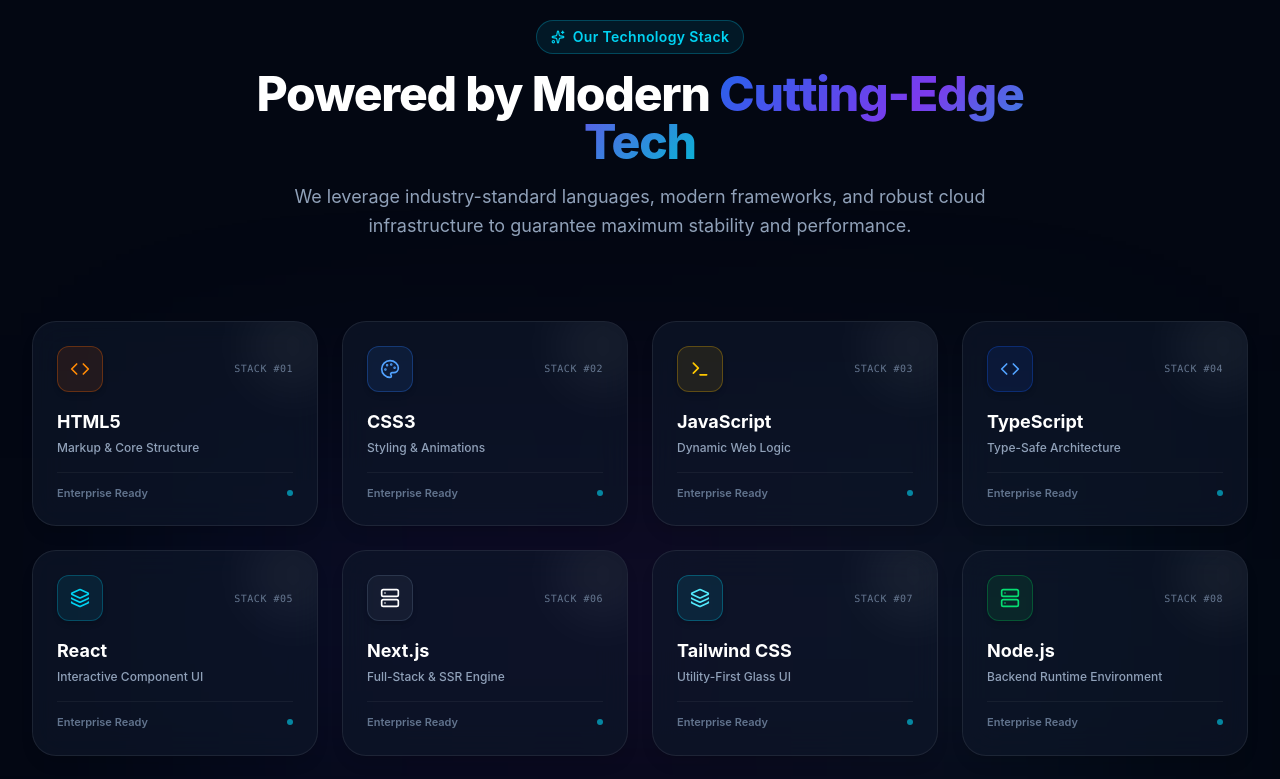
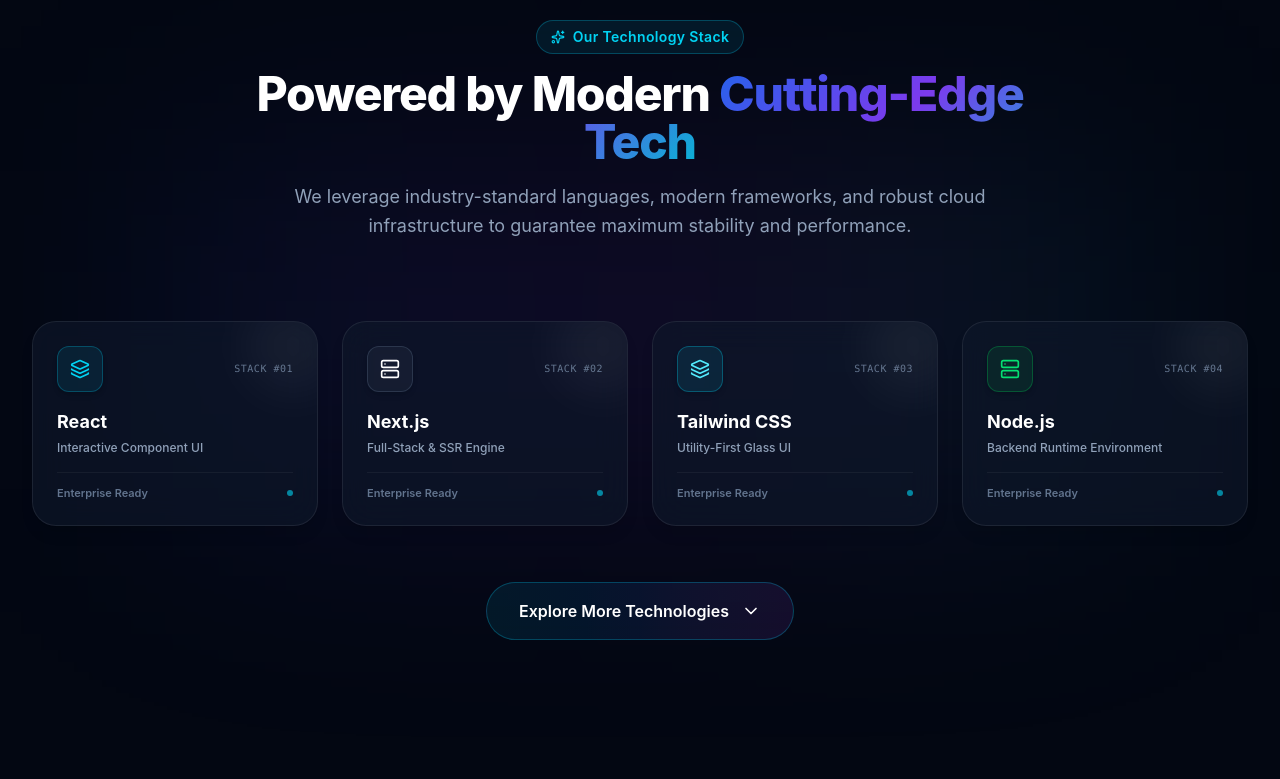
Before and after one commit to SparkTech404/SparkTech404.github.io, a Next.js app: page / in a window 1280 px wide. Shown: the part 3732-4511 px from the top of the page. Built offline with nearby package versions, Linux system fonts and the light colour scheme.

Commit message:
Fixed Tech Layout

```diff
--- a/src/components/technologies/TechnologiesSection.tsx
+++ b/src/components/technologies/TechnologiesSection.tsx
@@ -1,38 +1,20 @@
 "use client";
 
-import React from "react";
-import { motion } from "framer-motion";
-import { Sparkles, Code, Layers, Server, Database, GitBranch, Terminal } from "lucide-react";
+import React, { useState } from "react";
+import { motion, AnimatePresence } from "framer-motion";
+import {
+  Sparkles,
+  Code,
+  Layers,
+  Server,
+  Database,
+  GitBranch,
+  Terminal,
+  ChevronDown,
+} from "lucide-react";
 
 const technologies = [
-  {
-    name: "HTML5",
-    category: "Markup & Core Structure",
-    icon: Code,
-    badgeColor: "bg-orange-500/10 text-orange-400 border-orange-500/30",
-    borderGlow: "hover:border-orange-500/50 hover:shadow-orange-500/20",
-  },
-  {
-    name: "CSS3",
-    category: "Styling & Animations",
-    icon: PaletteIcon,
-    badgeColor: "bg-blue-500/10 text-blue-400 border-blue-500/30",
-    borderGlow: "hover:border-blue-500/50 hover:shadow-blue-500/20",
-  },
-  {
-    name: "JavaScript",
-    category: "Dynamic Web Logic",
-    icon: Terminal,
-    badgeColor: "bg-yellow-500/10 text-yellow-400 border-yellow-500/30",
-    borderGlow: "hover:border-yellow-500/50 hover:shadow-yellow-500/20",
-  },
-  {
-    name: "TypeScript",
-    category: "Type-Safe Architecture",
-    icon: Code,
-    badgeColor: "bg-blue-600/10 text-blue-400 border-blue-600/30",
-    borderGlow: "hover:border-blue-600/50 hover:shadow-blue-600/20",
-  },
+
   {
     name: "React",
     category: "Interactive Component UI",
@@ -76,11 +58,46 @@
     borderGlow: "hover:border-emerald-500/50 hover:shadow-emerald-500/20",
   },
   {
+    name: "SupaBase",
+    category: "NoSQL Cloud Database",
+    icon: Database,
+    badgeColor: "bg-darkorchid-500/10 text-darkorchid-400 border-darkorchid-500/30",
+    borderGlow: "hover:border-emerald-500/50 hover:shadow-emerald-500/20",
+  },
+  {
     name: "Firebase",
     category: "Realtime Cloud & Auth",
     icon: Database,
     badgeColor: "bg-amber-500/10 text-amber-400 border-amber-500/30",
     borderGlow: "hover:border-amber-500/50 hover:shadow-amber-500/20",
+  },
+  {
+    name: "HTML5",
+    category: "Markup & Core Structure",
+    icon: Code,
+    badgeColor: "bg-orange-500/10 text-orange-400 border-orange-500/30",
+    borderGlow: "hover:border-orange-500/50 hover:shadow-orange-500/20",
+  },
+  {
+    name: "CSS3",
+    category: "Styling & Animations",
+    icon: PaletteIcon,
+    badgeColor: "bg-blue-500/10 text-blue-400 border-blue-500/30",
+    borderGlow: "hover:border-blue-500/50 hover:shadow-blue-500/20",
+  },
+  {
+    name: "JavaScript",
+    category: "Dynamic Web Logic",
+    icon: Terminal,
+    badgeColor: "bg-yellow-500/10 text-yellow-400 border-yellow-500/30",
+    borderGlow: "hover:border-yellow-500/50 hover:shadow-yellow-500/20",
+  },
+  {
+    name: "TypeScript",
+    category: "Type-Safe Architecture",
+    icon: Code,
+    badgeColor: "bg-blue-600/10 text-blue-400 border-blue-600/30",
+    borderGlow: "hover:border-blue-600/50 hover:shadow-blue-600/20",
   },
   {
     name: "Git",
@@ -100,24 +117,40 @@
 
 function PaletteIcon({ className }: { className?: string }) {
   return (
-    <svg className={className} viewBox="0 0 24 24" fill="none" stroke="currentColor" strokeWidth="2" strokeLinecap="round" strokeLinejoin="round">
-      <circle cx="13.5" cy="6.5" r=".5" fill="currentColor"/>
-      <circle cx="17.5" cy="10.5" r=".5" fill="currentColor"/>
-      <circle cx="8.5" cy="7.5" r=".5" fill="currentColor"/>
-      <circle cx="6.5" cy="12.5" r=".5" fill="currentColor"/>
-      <path d="M12 2C6.5 2 2 6.5 2 12s4.5 10 10 10c.926 0 1.648-.746 1.648-1.688 0-.437-.18-.835-.437-1.125-.29-.289-.438-.652-.438-1.125a1.64 1.64 0 0 1 1.668-1.668h1.996c3.051 0 5.555-2.503 5.555-5.554C21.965 6.012 17.461 2 12 2z"/>
+    <svg
+      className={className}
+      viewBox="0 0 24 24"
+      fill="none"
+      stroke="currentColor"
+      strokeWidth="2"
+      strokeLinecap="round"
+      strokeLinejoin="round"
+    >
+      <circle cx="13.5" cy="6.5" r=".5" fill="currentColor" />
+      <circle cx="17.5" cy="10.5" r=".5" fill="currentColor" />
+      <circle cx="8.5" cy="7.5" r=".5" fill="currentColor" />
+      <circle cx="6.5" cy="12.5" r=".5" fill="currentColor" />
+      <path d="M12 2C6.5 2 2 6.5 2 12s4.5 10 10 10c.926 0 1.648-.746 1.648-1.688 0-.437-.18-.835-.437-1.125-.29-.289-.438-.652-.438-1.125a1.64 1.64 0 0 1 1.668-1.668h1.996c3.051 0 5.555-2.503 5.555-5.554C21.965 6.012 17.461 2 12 2z" />
     </svg>
   );
 }
 
 export function TechnologiesSection() {
+  const [expanded, setExpanded] = useState(false);
+
+  const visibleTechnologies = expanded
+    ? technologies
+    : technologies.slice(0, 4);
+
   return (
-    <section id="technologies" className="relative py-20 sm:py-28 overflow-hidden">
+    <section
+      id="technologies"
+      className="relative py-20 sm:py-28 overflow-hidden"
+    >
       {/* Ambient Lighting */}
       <div className="absolute top-1/2 left-1/2 -translate-x-1/2 -translate-y-1/2 w-3/4 h-80 bg-gradient-to-r from-blue-600/10 via-purple-600/10 to-cyan-500/10 blur-[130px] pointer-events-none" />
 
       <div className="max-w-7xl mx-auto px-4 sm:px-6 lg:px-8 relative z-10">
-
         {/* Header */}
         <div className="text-center max-w-3xl mx-auto mb-16 sm:mb-20">
           <motion.div
@@ -137,7 +170,8 @@
             transition={{ delay: 0.1 }}
             className="text-3xl sm:text-4xl lg:text-5xl font-extrabold text-white tracking-tight"
           >
-            Powered by Modern <span className="text-gradient">Cutting-Edge Tech</span>
+            Powered by Modern{" "}
+            <span className="text-gradient">Cutting-Edge Tech</span>
           </motion.h2>
 
           <motion.p
@@ -147,53 +181,104 @@
             transition={{ delay: 0.2 }}
             className="text-slate-400 text-base sm:text-lg leading-relaxed mt-4"
           >
-            We leverage industry-standard languages, modern frameworks, and robust cloud infrastructure to guarantee maximum stability and performance.
+            We leverage industry-standard languages, modern frameworks, and
+            robust cloud infrastructure to guarantee maximum stability and
+            performance.
           </motion.p>
         </div>
 
-        {/* 13 Glowing Bento/Grid Cards */}
-        <div className="grid grid-cols-1 sm:grid-cols-2 md:grid-cols-3 lg:grid-cols-4 gap-4 sm:gap-6">
-          {technologies.map((tech, idx) => (
+        {/* Technologies Grid */}
         <motion.div
+          layout
+          className="grid grid-cols-1 sm:grid-cols-2 md:grid-cols-3 lg:grid-cols-4 gap-4 sm:gap-6"
+        >
+          <AnimatePresence>
+            {visibleTechnologies.map((tech, idx) => (
+              <motion.div
+                layout
                 key={tech.name}
-              initial={{ opacity: 0, scale: 0.95, y: 20 }}
-              whileInView={{ opacity: 1, scale: 1, y: 0 }}
-              viewport={{ once: true }}
-              transition={{ duration: 0.4, delay: idx * 0.05 }}
-              whileHover={{ y: -6, scale: 1.02 }}
-              className={`glass-card p-6 flex flex-col justify-between group relative overflow-hidden bg-gradient-to-br from-slate-900/80 to-slate-950 border border-white/10 ${tech.borderGlow} transition-all duration-300 shadow-lg ${
-                idx === 12 ? "sm:col-span-2 md:col-span-1 lg:col-span-1" : ""
-              }`}
+                initial={{
+                  opacity: 0,
+                  y: 40,
+                  scale: 0.9,
+                }}
+                animate={{
+                  opacity: 1,
+                  y: 0,
+                  scale: 1,
+                }}
+                exit={{
+                  opacity: 0,
+                  y: -20,
+                  scale: 0.95,
+                }}
+                transition={{
+                  duration: 0.45,
+                  delay: idx * 0.05,
+                }}
+                whileHover={{
+                  y: -8,
+                  scale: 1.03,
+                }}
+                className={`glass-card p-6 flex flex-col justify-between group relative overflow-hidden bg-gradient-to-br from-slate-900/80 to-slate-950 border border-white/10 ${tech.borderGlow} transition-all duration-300 shadow-lg`}
               >
-              {/* Subtle Corner Light */}
-              <div className="absolute -right-6 -top-6 w-24 h-24 rounded-full bg-white/5 blur-xl group-hover:bg-cyan-500/15 transition-all pointer-events-none" />
+                {/* Glow */}
+                <div className="absolute -right-6 -top-6 w-24 h-24 rounded-full bg-white/5 blur-xl group-hover:bg-cyan-500/15 transition-all duration-500 pointer-events-none" />
 
+                {/* Header */}
                 <div className="flex items-center justify-between mb-4">
-                <div className={`p-3 rounded-xl border ${tech.badgeColor} shadow-md group-hover:scale-110 transition-transform duration-300`}>
+                  <div
+                    className={`p-3 rounded-xl border ${tech.badgeColor} shadow-md group-hover:scale-110 transition-transform duration-300`}
+                  >
                     <tech.icon className="w-5 h-5" />
                   </div>
+
                   <span className="text-[10px] font-mono tracking-wider text-slate-500 uppercase">
-                  STACK #0{idx + 1}
+                    STACK #{String(idx + 1).padStart(2, "0")}
                   </span>
                 </div>
 
+                {/* Content */}
                 <div>
                   <h3 className="text-lg font-bold text-white group-hover:text-cyan-300 transition-colors">
                     {tech.name}
                   </h3>
+
                   <p className="text-xs text-slate-400 mt-1 font-medium">
                     {tech.category}
                   </p>
                 </div>
 
+                {/* Footer */}
                 <div className="mt-4 pt-3 border-t border-white/5 flex items-center justify-between text-[11px] font-semibold text-slate-500 group-hover:text-slate-300">
                   <span>Enterprise Ready</span>
+
                   <span className="w-1.5 h-1.5 rounded-full bg-cyan-400/60 group-hover:bg-cyan-400 group-hover:animate-ping" />
                 </div>
               </motion.div>
             ))}
-        </div>
+          </AnimatePresence>
+        </motion.div>
 
+        {/* Expand Button */}
+        {!expanded && (
+          <motion.div
+            initial={{ opacity: 0, y: 15 }}
+            whileInView={{ opacity: 1, y: 0 }}
+            viewport={{ once: true }}
+            transition={{ delay: 0.4 }}
+            className="flex justify-center mt-14"
+          >
+            <button
+              onClick={() => setExpanded(true)}
+              className="group inline-flex items-center gap-3 rounded-full border border-cyan-500/30 bg-gradient-to-r from-cyan-500/10 via-blue-500/10 to-purple-500/10 px-8 py-4 text-white font-semibold transition-all duration-300 hover:border-cyan-400 hover:shadow-[0_0_40px_rgba(34,211,238,0.25)]"
+            >
+              <span>Explore More Technologies</span>
+
+              <ChevronDown className="w-5 h-5 transition-transform duration-300 group-hover:translate-y-1 group-hover:rotate-180" />
+            </button>
+          </motion.div>
+        )}
       </div>
     </section>
   );
```
Lines whose indentation alone changed are shown as unchanged.
